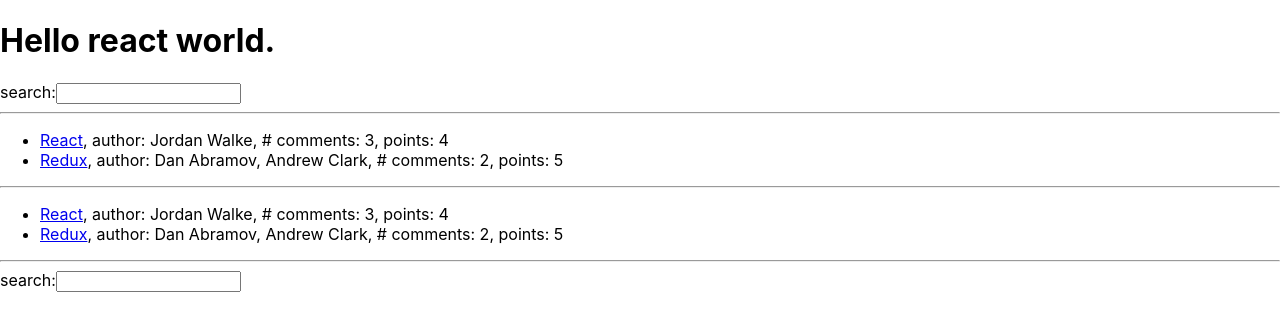
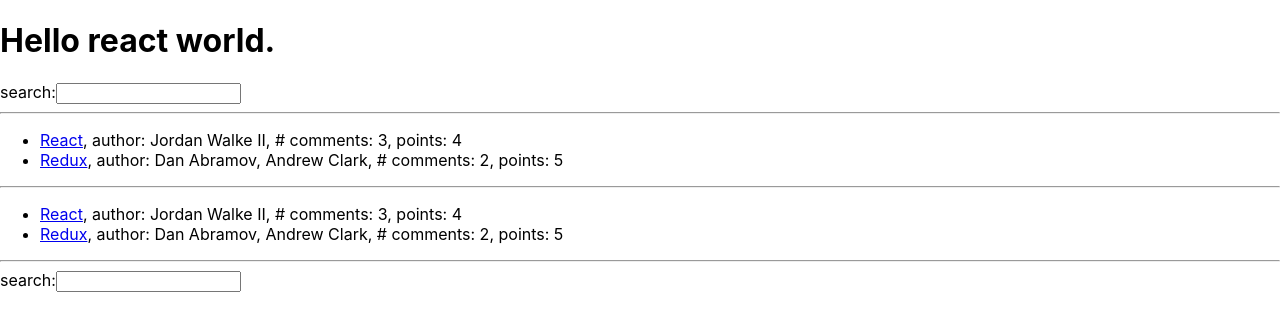
Before and after one commit to tbh26/stories, a React (Create React App) app: page / in a window 1280 px wide. Shown: the top 330 px of the page. Built offline with nearby package versions, Linux system fonts and the light colour scheme.

Commit message:
[r2r][p 45-47] introduce props

```diff
--- a/src/App.js
+++ b/src/App.js
@@ -1,8 +1,11 @@
-const list = [
+
+const App = () => {
+
+    const techStuff = [
         {
             title: 'React',
             url: 'https://reactjs.org/',
-        author: 'Jordan Walke',
+            author: 'Jordan Walke II',
             num_comments: 3,
             points: 4,
             objectID: 0,
@@ -17,7 +20,6 @@
         },
     ];
 
-const App = () => {
     function echoFun(mesg) {
         return mesg;
     }
@@ -32,11 +34,11 @@
             </section>
             <hr/>
             <section>
-                <List/>
+                <List list={techStuff} />
             </section>
             <hr/>
             <section>
-                <List/>
+                <List list={techStuff} />
             </section>
             <hr/>
             <section>
@@ -60,9 +62,9 @@
     );
 };
 
-const List = () => (
+const List = (props) => (
     <ul>
-        {list.map(item => (
+        {props.list.map(item => (
                 <li key={item.objectID}>
                                 <span>
                                     <a href={item.url}>{item.title}</a>
```
Lines whose indentation alone changed are shown as unchanged.
